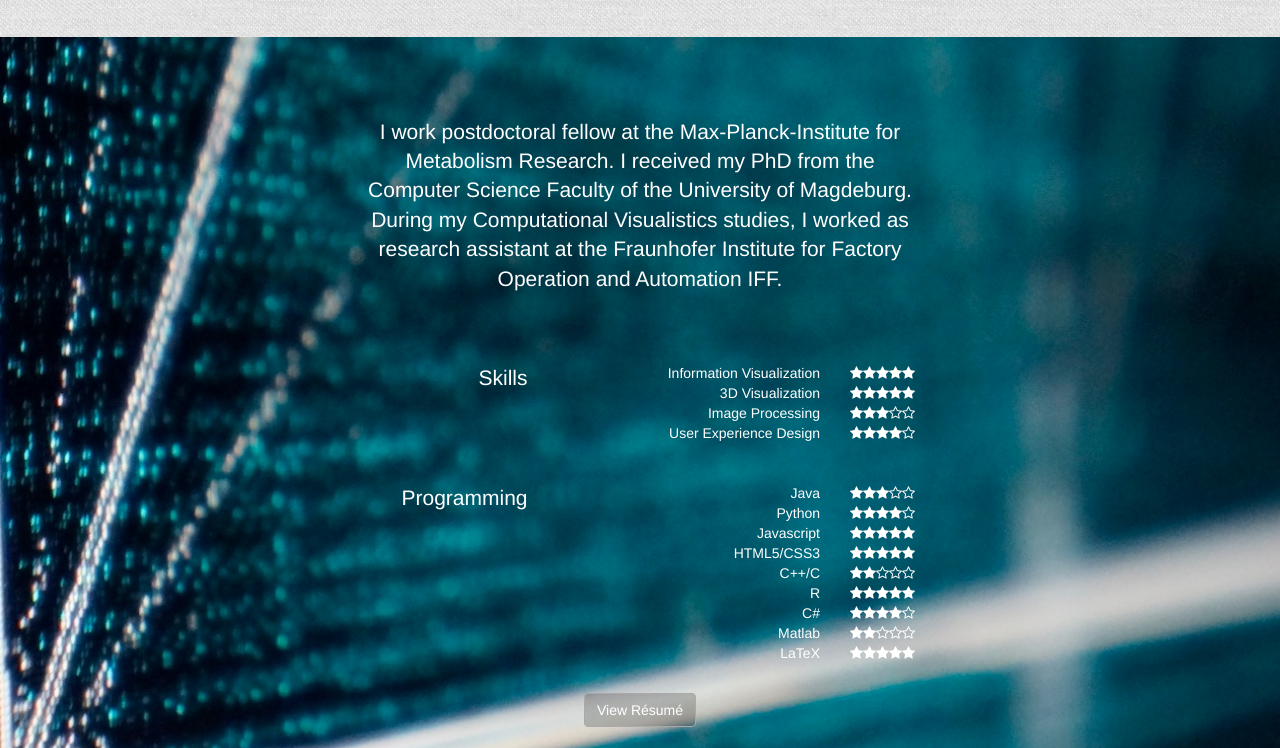
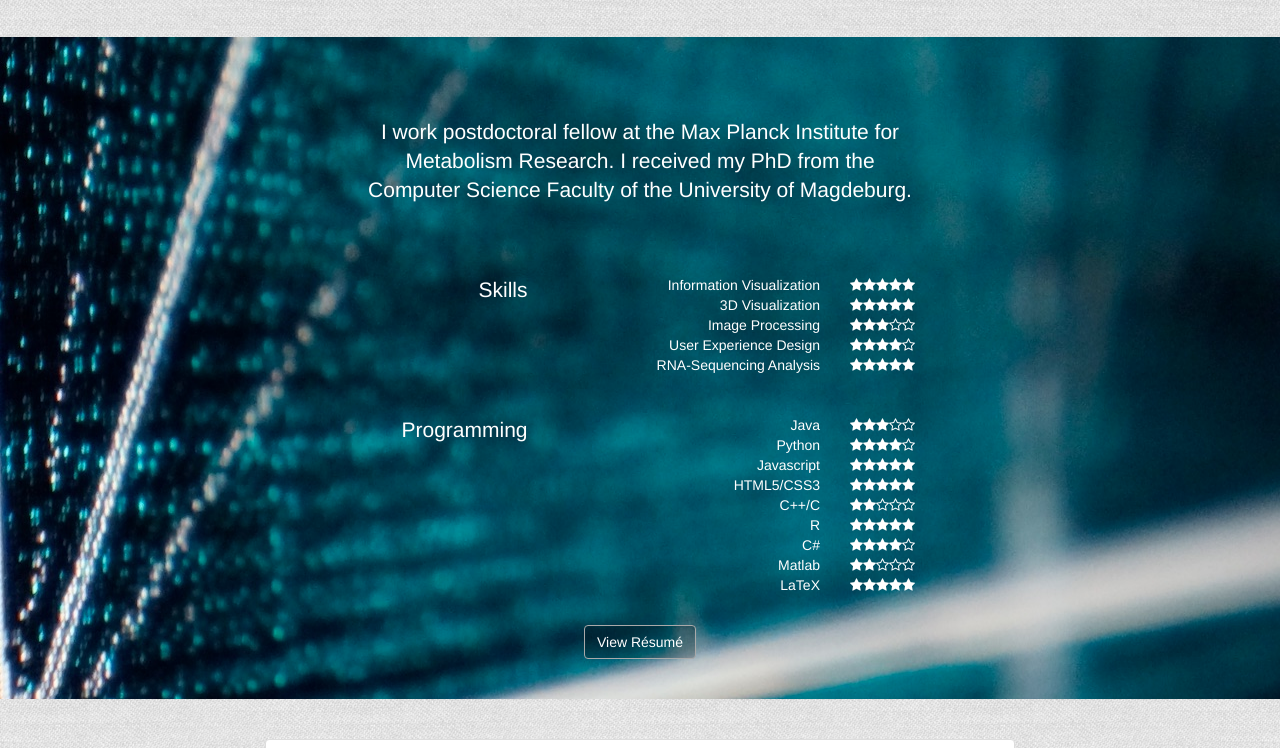
Before and after one commit to paulklemm/paulklemm.com, a website: page index.html in a window 1280 px wide. Shown: the part 1252-2000 px from the top of the page. Drawn offline with Linux system fonts and the light colour scheme; files whose address does not match are found by name.

Commit message:
Add RNA-Seq to Skills

```diff
--- a/index.html
+++ b/index.html
@@ -86,8 +86,7 @@
         <div class="col-md-3"></div>
         <div class="col-md-6 text-center">
           <p id="skills-text" class="lead">
-            I work postdoctoral fellow at the Max-Planck-Institute for Metabolism Research. I received my PhD from the Computer Science Faculty of the University of Magdeburg.
-            During my Computational Visualistics studies, I worked as research assistant at the Fraunhofer Institute for Factory Operation and Automation IFF.
+            I work postdoctoral fellow at the Max Planck Institute for Metabolism Research. I received my PhD from the Computer Science Faculty of the University of Magdeburg.
           </p>
         </div>
       </div>
@@ -98,18 +97,20 @@
         </div>
         <div class="col-md-3 col-xs-5 wow bounceInRight" data-wow-delay="1.0s">
           <p class="text-right">
-            Information Visualization <br>
-            3D Visualization <br>
-            Image Processing <br>
-            User Experience Design <br>
+            Information Visualization <br />
+            3D Visualization <br />
+            Image Processing <br />
+            User Experience Design <br />
+            RNA-Sequencing Analysis <br />
           </p>
         </div>
         <div class="col-md-2 col-sm-3 col-xs-4 wow bounceInRight" data-wow-delay="1.0s">
           <p class="text-left">
-            <i class="fa fa-star"></i><i class="fa fa-star"></i><i class="fa fa-star"></i><i class="fa fa-star"></i><i class="fa fa-star"></i> <br>
-            <i class="fa fa-star"></i><i class="fa fa-star"></i><i class="fa fa-star"></i><i class="fa fa-star"></i><i class="fa fa-star"></i> <br>
-            <i class="fa fa-star"></i><i class="fa fa-star"></i><i class="fa fa-star"></i><i class="fa fa-star-o"></i><i class="fa fa-star-o"></i> <br>
-            <i class="fa fa-star"></i><i class="fa fa-star"></i><i class="fa fa-star"></i><i class="fa fa-star"></i><i class="fa fa-star-o"></i> <br>
+            <i class="fa fa-star"></i><i class="fa fa-star"></i><i class="fa fa-star"></i><i class="fa fa-star"></i><i class="fa fa-star"></i> <br />
+            <i class="fa fa-star"></i><i class="fa fa-star"></i><i class="fa fa-star"></i><i class="fa fa-star"></i><i class="fa fa-star"></i> <br />
+            <i class="fa fa-star"></i><i class="fa fa-star"></i><i class="fa fa-star"></i><i class="fa fa-star-o"></i><i class="fa fa-star-o"></i> <br />
+            <i class="fa fa-star"></i><i class="fa fa-star"></i><i class="fa fa-star"></i><i class="fa fa-star"></i><i class="fa fa-star-o"></i> <br />
+            <i class="fa fa-star"></i><i class="fa fa-star"></i><i class="fa fa-star"></i><i class="fa fa-star"></i><i class="fa fa-star"></i> <br />
           </p>
         </div>
       </div>
@@ -120,28 +121,28 @@
         </div>
         <div class="col-md-3 col-xs-5 wow bounceInRight" data-wow-delay="1.0s">
           <p class="text-right">
-            Java <br>
-            Python <br>
-            Javascript <br>
-            HTML5/CSS3 <br>
-            C++/C <br>
-            R <br>
-            C# <br>
-            Matlab <br>
-            LaTeX <br>
+            Java <br />
+            Python <br />
+            Javascript <br />
+            HTML5/CSS3 <br />
+            C++/C <br />
+            R <br />
+            C# <br />
+            Matlab <br />
+            LaTeX <br />
           </p>
         </div>
         <div class="col-md-2 col-sm-3 col-xs-4 wow bounceInRight" data-wow-delay="1.0s">
           <p class="text-left">
-            <i class="fa fa-star"></i><i class="fa fa-star"></i><i class="fa fa-star"></i><i class="fa fa-star-o"></i><i class="fa fa-star-o"></i> <br>
-            <i class="fa fa-star"></i><i class="fa fa-star"></i><i class="fa fa-star"></i><i class="fa fa-star"></i><i class="fa fa-star-o"></i> <br>
-            <i class="fa fa-star"></i><i class="fa fa-star"></i><i class="fa fa-star"></i><i class="fa fa-star"></i><i class="fa fa-star"></i> <br>
-            <i class="fa fa-star"></i><i class="fa fa-star"></i><i class="fa fa-star"></i><i class="fa fa-star"></i><i class="fa fa-star"></i> <br>
-            <i class="fa fa-star"></i><i class="fa fa-star"></i><i class="fa fa-star-o"></i><i class="fa fa-star-o"></i><i class="fa fa-star-o"></i> <br>
-            <i class="fa fa-star"></i><i class="fa fa-star"></i><i class="fa fa-star"></i><i class="fa fa-star"></i><i class="fa fa-star"></i> <br>
-            <i class="fa fa-star"></i><i class="fa fa-star"></i><i class="fa fa-star"></i><i class="fa fa-star"></i><i class="fa fa-star-o"></i> <br>
-            <i class="fa fa-star"></i><i class="fa fa-star"></i><i class="fa fa-star-o"></i><i class="fa fa-star-o"></i><i class="fa fa-star-o"></i> <br>
-            <i class="fa fa-star"></i><i class="fa fa-star"></i><i class="fa fa-star"></i><i class="fa fa-star"></i><i class="fa fa-star"></i> <br>
+            <i class="fa fa-star"></i><i class="fa fa-star"></i><i class="fa fa-star"></i><i class="fa fa-star-o"></i><i class="fa fa-star-o"></i> <br />
+            <i class="fa fa-star"></i><i class="fa fa-star"></i><i class="fa fa-star"></i><i class="fa fa-star"></i><i class="fa fa-star-o"></i> <br />
+            <i class="fa fa-star"></i><i class="fa fa-star"></i><i class="fa fa-star"></i><i class="fa fa-star"></i><i class="fa fa-star"></i> <br />
+            <i class="fa fa-star"></i><i class="fa fa-star"></i><i class="fa fa-star"></i><i class="fa fa-star"></i><i class="fa fa-star"></i> <br />
+            <i class="fa fa-star"></i><i class="fa fa-star"></i><i class="fa fa-star-o"></i><i class="fa fa-star-o"></i><i class="fa fa-star-o"></i> <br />
+            <i class="fa fa-star"></i><i class="fa fa-star"></i><i class="fa fa-star"></i><i class="fa fa-star"></i><i class="fa fa-star"></i> <br />
+            <i class="fa fa-star"></i><i class="fa fa-star"></i><i class="fa fa-star"></i><i class="fa fa-star"></i><i class="fa fa-star-o"></i> <br />
+            <i class="fa fa-star"></i><i class="fa fa-star"></i><i class="fa fa-star-o"></i><i class="fa fa-star-o"></i><i class="fa fa-star-o"></i> <br />
+            <i class="fa fa-star"></i><i class="fa fa-star"></i><i class="fa fa-star"></i><i class="fa fa-star"></i><i class="fa fa-star"></i> <br />
           </p>
         </div>
       </div>
@@ -265,7 +266,7 @@
             <a href="assets/CV-Paul-Klemm.pdf" target="_blank"><button type="button" class="btn btn-custom-black">View Résumé</button></a>
           </p>
           <p class="small text-muted">
-            &copy; 2016 Coded with <i class="fa fa-heart"></i> by Paul Klemm
+            &copy; 2017 Coded with <i class="fa fa-heart"></i> by Paul Klemm
           </p>
         </div>
       </div>
```
